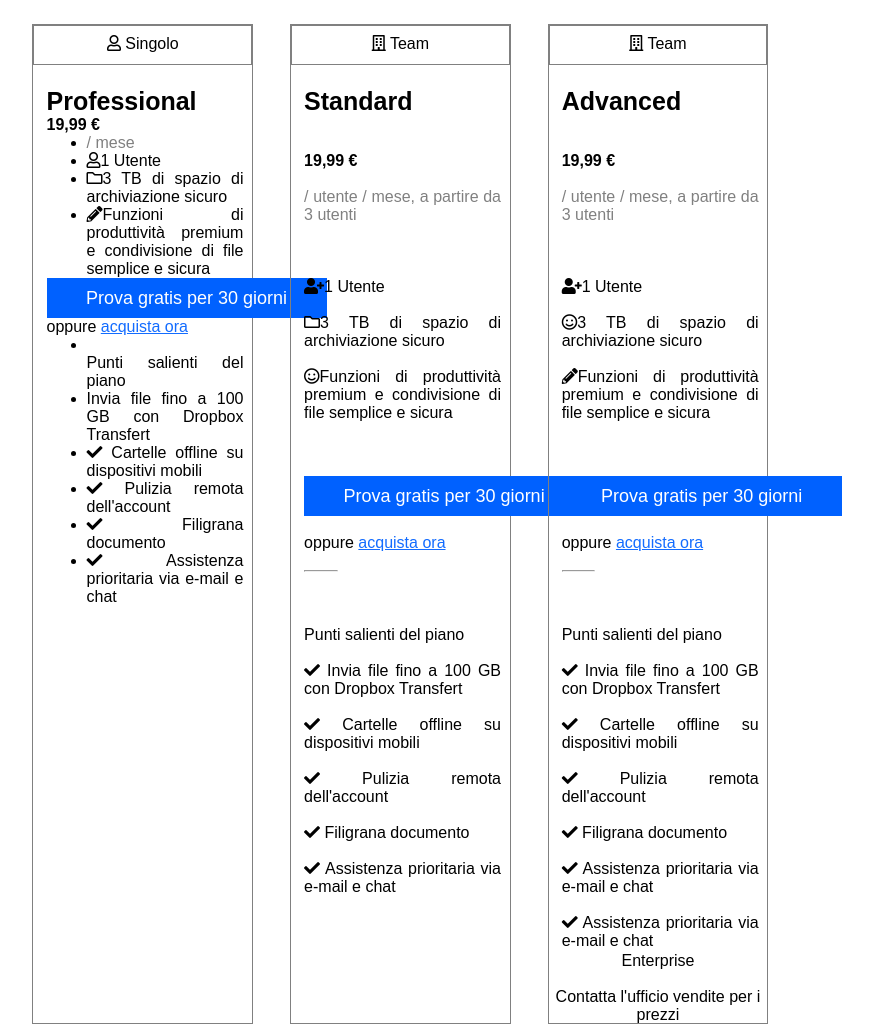
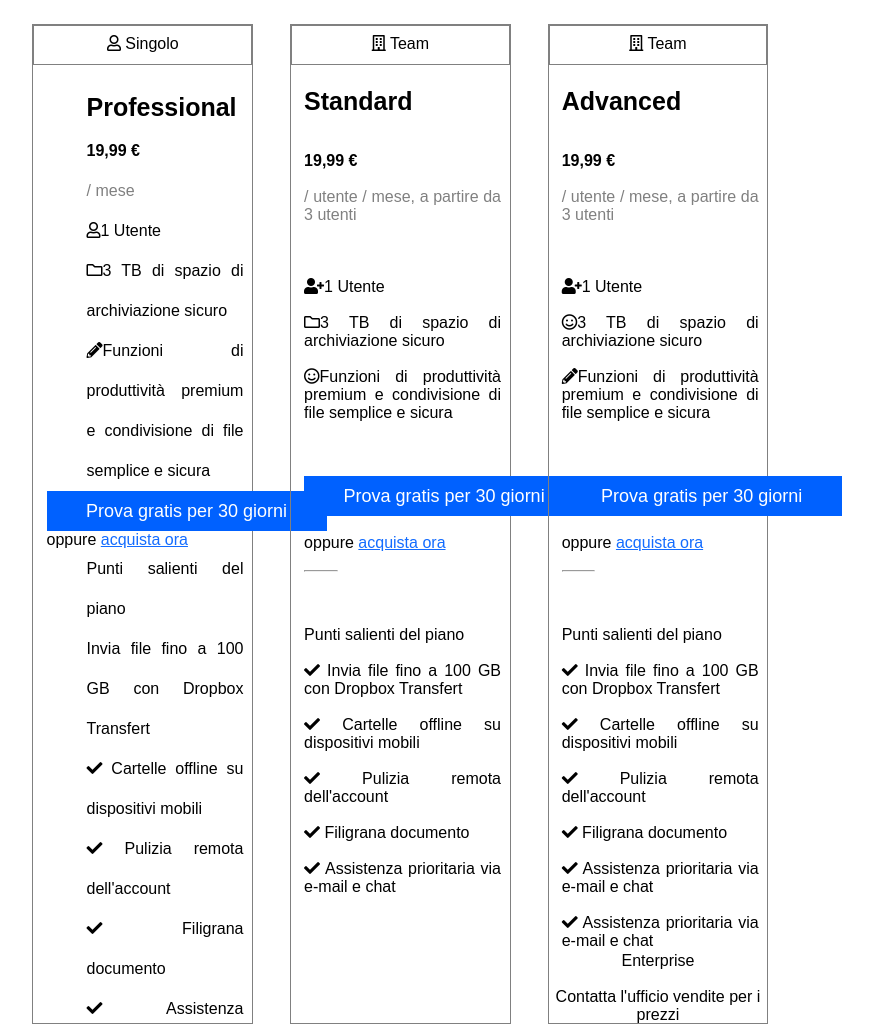
Before and after one commit to Zaryus94/htmlcss-dropbox, a plain HTML site: page index.html in a window 1280 px wide. Shown: the part 1803-2827 px from the top of the page, without its empty margins (166-1039 px from the left). Drawn offline with Linux system fonts and the light colour scheme.

Commit message:
General fix & Header update

```diff
--- a/css/index.css
+++ b/css/index.css
@@ -45,6 +45,11 @@ h2{
 
 .bold{
     font-weight: bold;
+}
+
+ul{
+    line-height: 250%;
+    list-style: none;
 }
 
 hr{
@@ -185,8 +190,12 @@ header{
     color: white;
 }
 
-.big{
+.c_big{
     font-size: 25px;
+}
+
+#price{
+    font-size: medium;
 }
 
 #c_gray{
--- a/index.html
+++ b/index.html
@@ -71,15 +71,18 @@
                     <input type="radio">Fatturazione annuale
                 </div>
 
+                <!-- Professional option -->
+
                 <div class="column">
                     <span class="cell"><i class="far fa-user"></i> Singolo</span>
                     <div class="c_content">
-                        <span class="bold">
-                            <div class="bold big">Professional</div>
-                            19,99 €
-                        </span>
-
                         <ul>
+                            <li>
+                                <div class="bold c_big">Professional
+                                    <br>
+                                    <span id="price">19,99 €</span>
+                                </div>
+                            </li>
                             <li><span id="c_gray">/ mese</span></li>
                             <li><i class="far fa-user"></i>1 Utente</li>
                             <li><i class="far fa-folder"></i>3 TB di spazio di
@@ -111,11 +114,13 @@
                     </div>
                 </div>
 
+                <!-- Standard option -->
+
                 <div class="column">
                     <span class="cell"><i class="far fa-building"></i> Team</span>
                     <div class="c_content">
                         <span class="bold">
-                            <div class="bold big">Standard</div>
+                            <div class="bold c_big">Standard</div>
                             <br>
                             <br>
                             19,99 €
@@ -173,11 +178,13 @@
 
                 </div>
 
+                <!-- Advanced option -->
+
                 <div class="column">
                     <span class="cell"><i class="far fa-building"></i> Team</span>
                     <div class="c_content">
                         <span class="bold">
-                            <div class="bold big">Advanced</div>
+                            <div class="bold c_big">Advanced</div>
                             <br>
                             <br>
                             19,99 €
```
